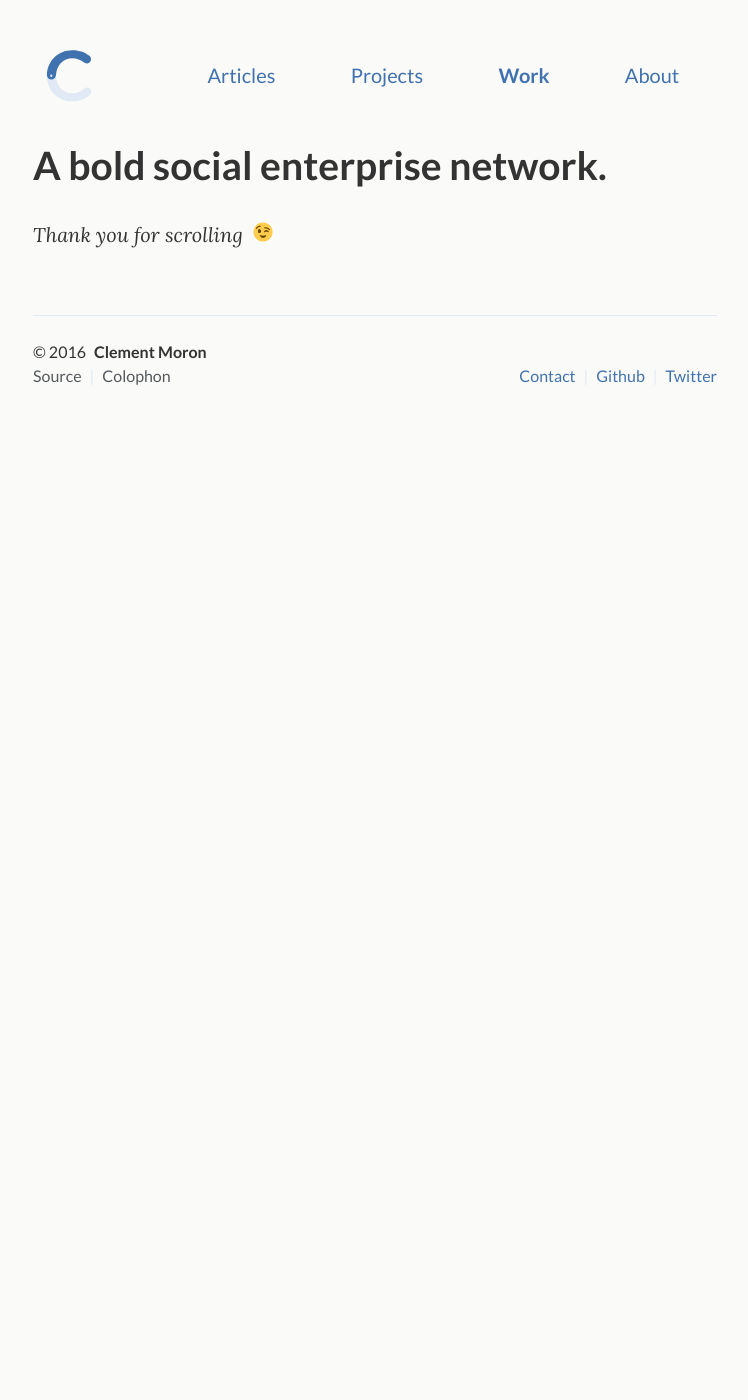
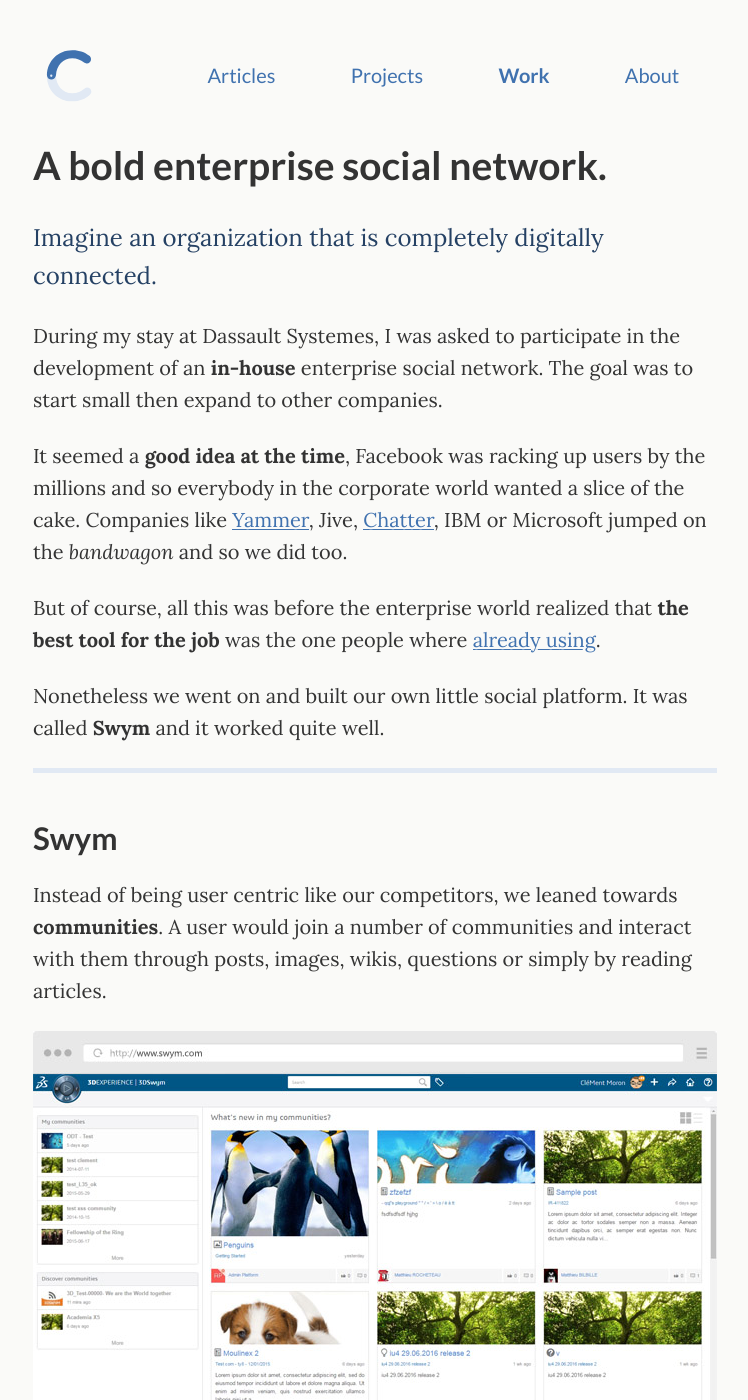
Before and after one commit to clenemt/clenemt.dev, a Jekyll site: the page built from _pages/swym.md, in a window 1280 px wide and 1400 px high. Shown: the whole window, without its empty margins (265-1013 px from the left). Built offline with Jekyll 4.4.1, drawn with Linux system fonts in a browser that asks for light colours; some of the changed text lies outside the part shown.

Commit message:
Add swym

```diff
--- a/_pages/swym.md
+++ b/_pages/swym.md
@@ -1,13 +1,51 @@
 ---
 layout: page
 title: Swym
-subtitle: A bold social enterprise network.
-desc: A social enterprise network (SEN) for interacting between employees.
+subtitle: A bold enterprise social network.
+desc: An enterprise social network for interacting between employees.
 permalink: /work/swym/
 ---
 
 <div class="pretty-links">
 
+<p class="lead lead-about">Imagine an organization that is completely digitally connected.</p>
+
+During my stay at Dassault Systemes, I was asked to participate in the development of an **in-house** enterprise social network. The goal was to start small then expand to other companies.
+
+It seemed a **good idea at the time**, Facebook was racking up users by the millions and so everybody in the corporate world wanted a slice of the cake. Companies like [Yammer](https://www.yammer.com/), Jive, [Chatter](http://www.salesforce.com/eu/chatter/overview/), IBM or Microsoft jumped on the *bandwagon* and so we did too.
+
+But of course, all this was before the enterprise world realized that **the best tool for the job** was the one people where [already using](https://hbr.org/2015/04/why-no-one-uses-the-corporate-social-network).
+
+Nonetheless we went on and built our own little social platform. It was called **Swym** and it worked quite well.
+
+---
+
+## Swym
+Instead of being user centric like our competitors, we leaned towards **communities**. A user would join a number of communities and interact with them through posts, images, wikis, questions or simply by reading articles.
+
+![]({{ site.baseurl }}/assets/img/swym-home.jpg)
+*The first iteration of the news stream.*
+
+All the communities he belonged to would be part of his news stream. He was then able to drill down inside any specific community.
+
+![]({{ site.baseurl }}/assets/img/swym-post.jpg)
+*A community home page.*
+
+## Features
+Swym featured:
+
+* Aggregated news feed
+* A notification system
+* A rich text editor (3d, image, videos, questions)
+* Personal customizable spaces
+* A site builder interface
+* A per organization approach
+
+## Tech
+Swym was built using **Java** as a backend, a little bit of **node.js** for the notification systems and a lot of **javascript** on the front-end. It was mostly a *Single Page Application* (SPA) built with an **in-house** javascript framework.
+
+Many teams were involved throughout the journey and it was a fun project to be part of.
+
 <em>Thank you for scrolling</em> <img src="{{ site.baseurl }}/assets/img/wink.png" class="emoji left">
 
 </div>
--- a/_pages/work.html
+++ b/_pages/work.html
@@ -12,7 +12,7 @@
   <div class="grid no-gutters">
     <div class="unit one-third">
       <div class="project">
-        <h4 class="project-title"><a href="{{ site.baseurl }}/2016/uikit/">Uikit</a></h4>
+        <h4 class="project-title"><a href="{{ site.baseurl }}/2016/uikit/">UIKIT</a></h4>
         <p>A living <strong>style guide</strong> for Dassault Systemes. Everything from basic <code>&lt;html&gt;</code> markups to Sass <code>@mixins</code> and <code>.js</code> ui components.</p>
       </div>
     </div>
```
Also changed, not shown: other parts of _pages/work.html (+1 -1 lines), _pages/dashboard.md (+2 -2 lines), _posts/2016-07-21-uikit.md (+7 -0 lines), assets/img/swym-home.jpg (added), assets/img/swym-post.jpg (added).
